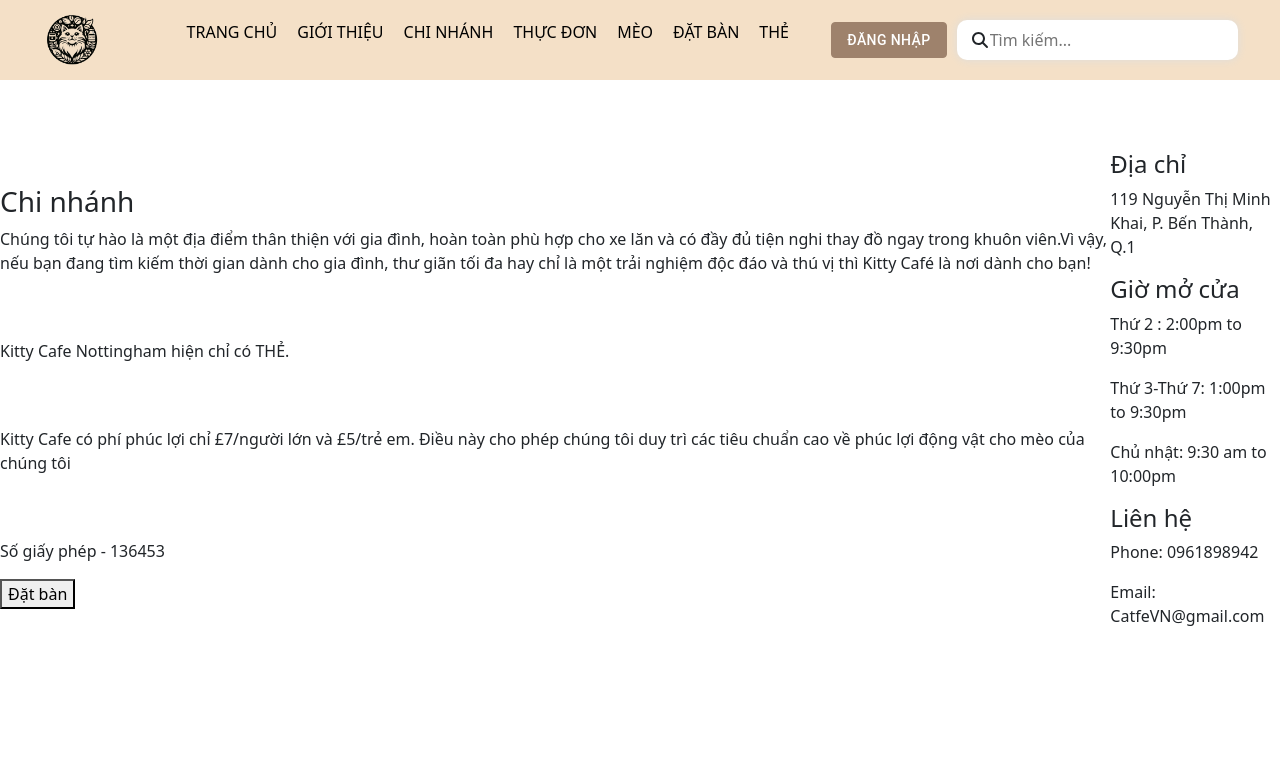
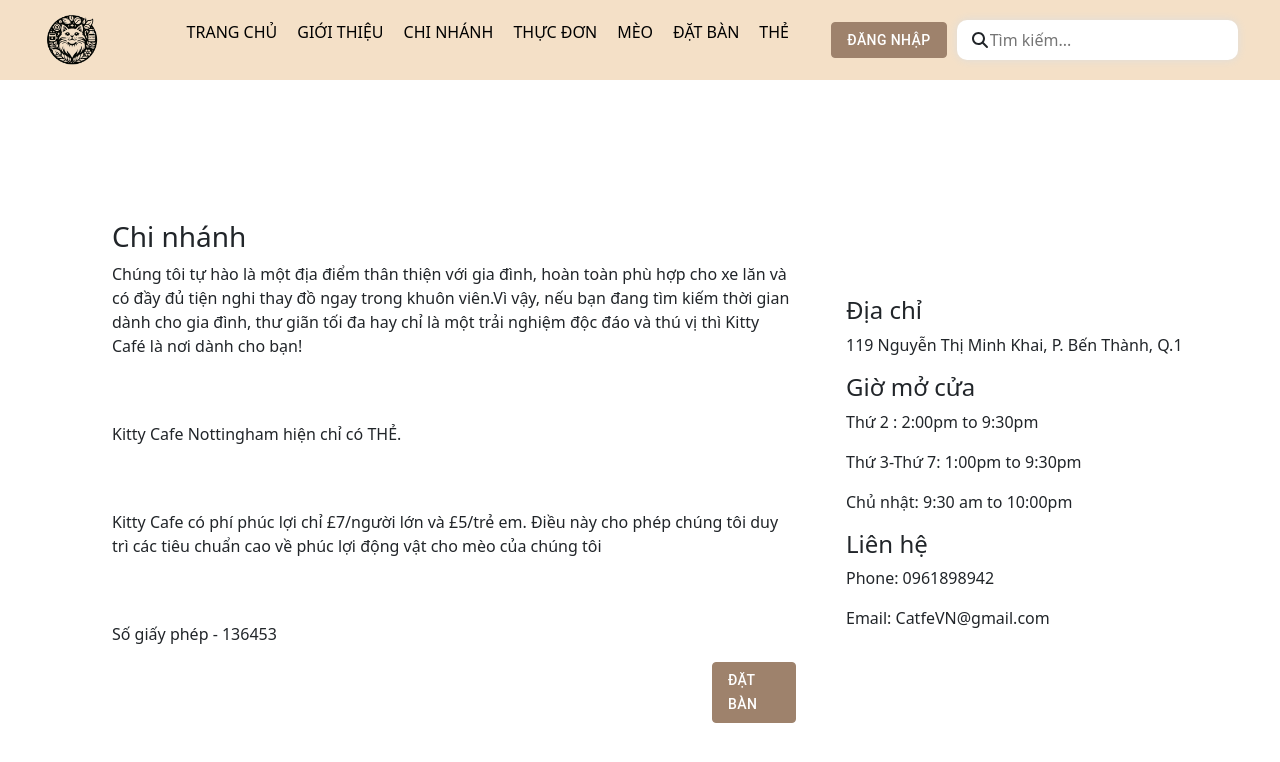
Before and after one commit to sunny-yv/TheCoffeeShopFrontend, a React (Create React App) app: page /location in a window 1280 px wide. Shown: the top 762 px of the page. Built offline with nearby package versions, Linux system fonts and the light colour scheme.

Commit message:
edit homepage

```diff
--- a/src/pages/Location/index.jsx
+++ b/src/pages/Location/index.jsx
@@ -82,22 +82,38 @@
         <br />
         <br />
         <p> Số giấy phép - 136453</p>
-        <button>Đặt bàn</button>
+        <Button
+          variant="outlined"
+          href="#outlined-buttons"
+          style={{
+            backgroundColor: "#9e826c",
+            color: "white",
+            borderColor: "#9e826c",
+            marginLeft: "600px"
+          }}
+        >
+          <Link
+            to="/bookingnow"
+            style={{ textDecoration: "none", color: "inherit" }}
+          >
+            Đặt bàn
+          </Link>
+        </Button>
       </div>
       <div class="text-location-right">
-        <div className="address">
+        <div className="column">
           <h4>Địa chỉ</h4>
           <p> 119 Nguyễn Thị Minh Khai, P. Bến Thành, Q.1</p>
         </div>
-        <div className="time">
+        <div className="column">
           <h4>Giờ mở cửa</h4>
           <p>Thứ 2 : 2:00pm to 9:30pm</p>
           <p>Thứ 3-Thứ 7: 1:00pm to 9:30pm</p>
           <p>Chủ nhật: 9:30 am to 10:00pm</p>
         </div>
-        <div className="contact">
+        <div className="column">
           <h4>Liên hệ</h4>
-          <p>Phone: 0961898942</p>
+          <p>Phone: 0961898942</p>
           <p>Email: CatfeVN@gmail.com</p>
         </div>
       </div>
--- a/src/pages/Location/style.css
+++ b/src/pages/Location/style.css
@@ -238,4 +238,26 @@
   align-items: center;
   margin-top: 150px;
   width: 100%;
+  padding: 70px;
 }
+.text-location-left {
+  width: 60%;
+  margin-left: 20px;
+}
+.text-location-left > button {
+  color: #fff;
+  text-align: left;
+  border-radius: 10px;
+  border: none;
+  margin-left: 600px;
+  padding: 15px 32px;
+  font-size: 30px;
+  text-align: center;
+  cursor: pointer;
+  background-color: rgb(158, 130, 108);
+  text-decoration: none;
+}
+.text-location-right {
+  width: 30%;
+  margin-left: 50px;
+}
```
